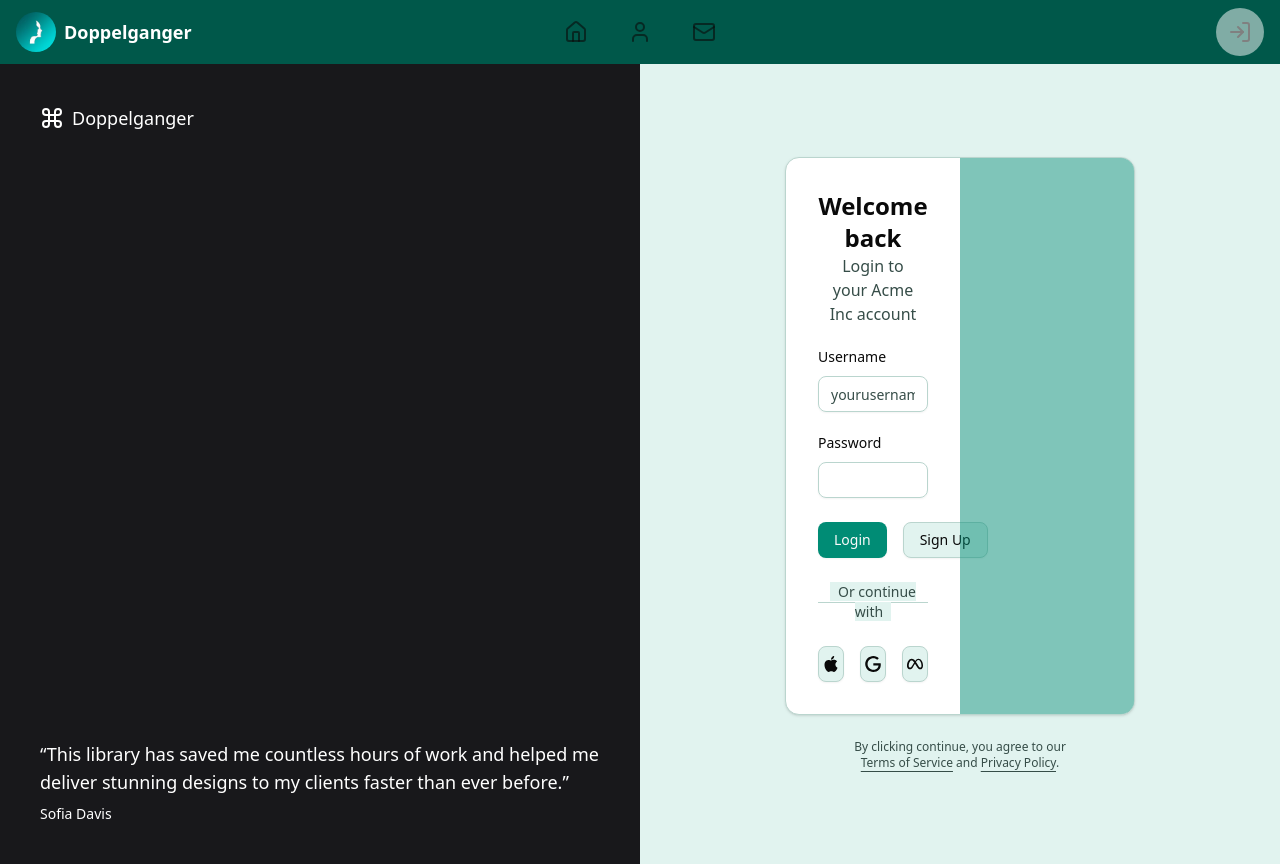
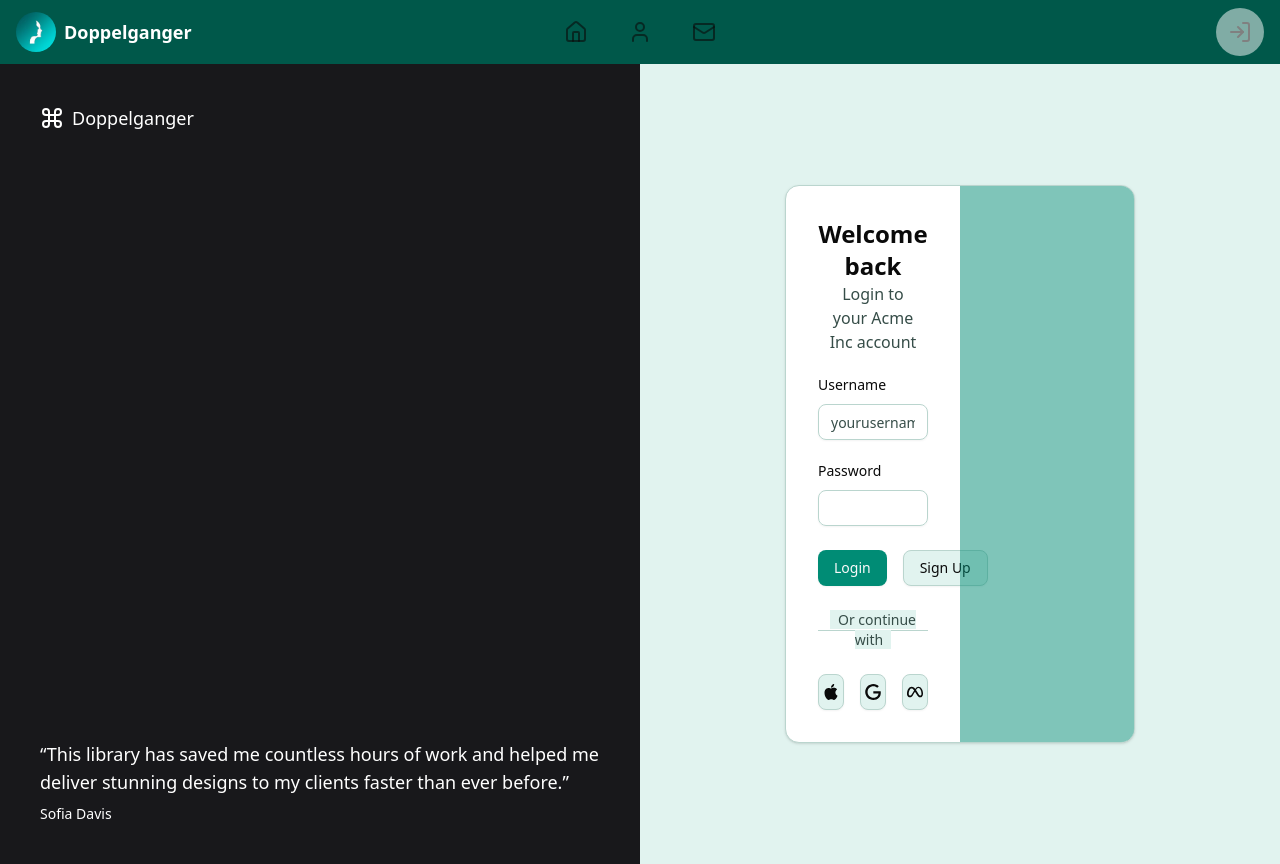
Before and after one commit to RSP0204/Doppelganger, a Next.js app in the folder frontend/: page /login in a window 1280 px wide. Built offline with nearby package versions, Linux system fonts and the light colour scheme.

Commit message:
fix(frontend): correct sign-up form layout

```diff
--- a/frontend/src/components/login-form.tsx
+++ b/frontend/src/components/login-form.tsx
@@ -37,8 +37,7 @@ export function LoginForm({
     };
 
     return (
-        <div className={cn('flex flex-col gap-6', className)} {...props}>
-            <Card className='overflow-hidden p-0'>
+        <Card className={cn('overflow-hidden p-0', className)} {...props}>
             <CardContent className='grid p-0 md:grid-cols-2'>
                 <form className='p-6 md:p-8' onSubmit={handleSubmit}>
                     <div className='flex flex-col gap-6'>
@@ -156,10 +155,5 @@ export function LoginForm({
                 </div>
             </CardContent>
         </Card>
-            <div className='text-muted-foreground *:[a]:hover:text-primary text-center text-xs text-balance *:[a]:underline *:[a]:underline-offset-4'>
-                By clicking continue, you agree to our <a href='#'>Terms of Service</a> and{' '}
-                <a href='#'>Privacy Policy</a>.
-            </div>
-        </div>
     );
 }
```
Lines whose indentation alone changed are shown as unchanged.
